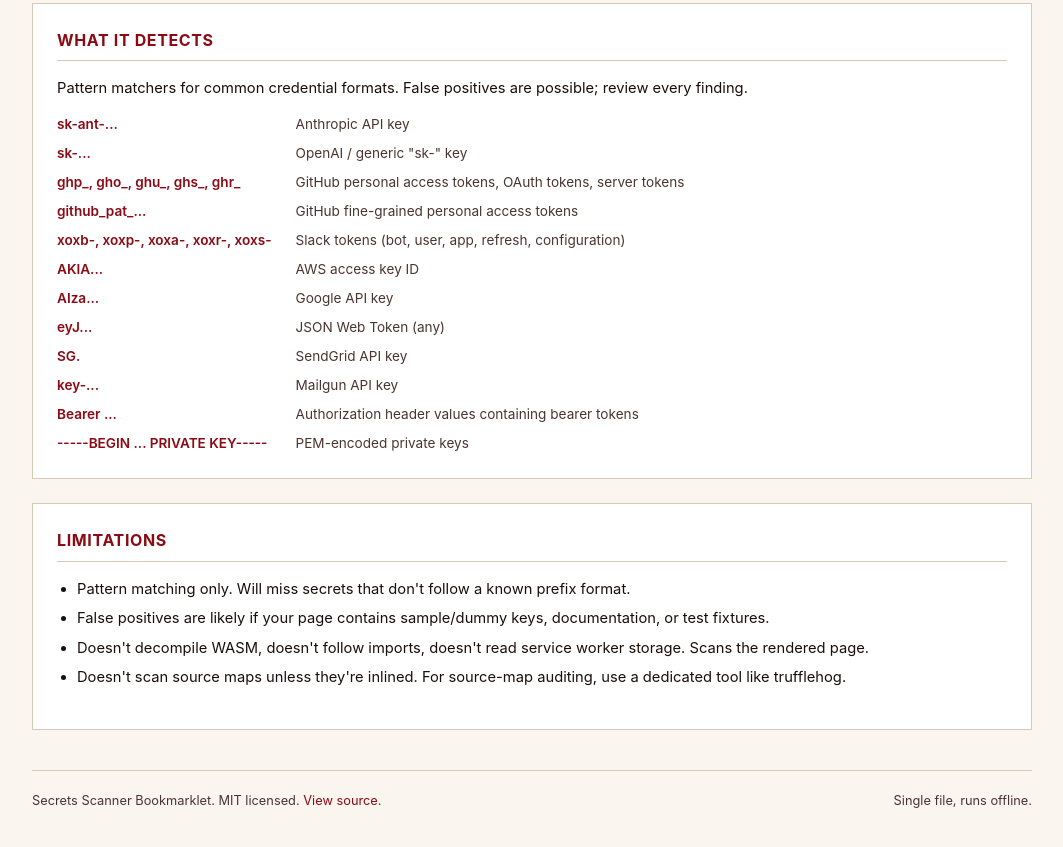
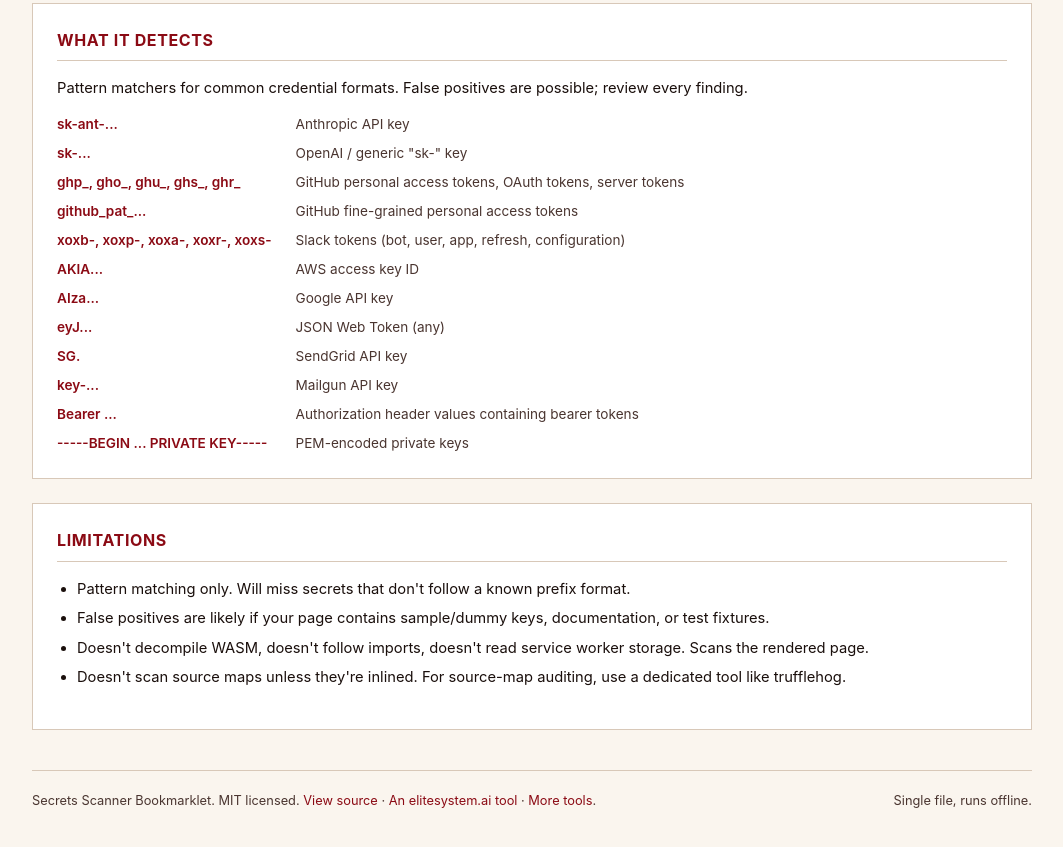
Before and after one commit to 0xelitesystem/secrets-scanner-bookmarklet, a plain HTML site: page index.html in a window 1280 px wide. Shown: the part 1926-2773 px from the top of the page, without its empty margins (108-1171 px from the left). Drawn offline with Linux system fonts and the light colour scheme.

Commit message:
Branding and metadata consistency pass

```diff
--- a/index.html
+++ b/index.html
@@ -355,7 +355,7 @@ footer a:hover { text-decoration: underline; }
 </section>
 
 <footer>
-  <div>Secrets Scanner Bookmarklet. MIT licensed. <a href="https://github.com/0xelitesystem/secrets-scanner-bookmarklet" target="_blank" rel="noopener">View source</a>.</div>
+  <div>Secrets Scanner Bookmarklet. MIT licensed. <a href="https://github.com/0xelitesystem/secrets-scanner-bookmarklet" target="_blank" rel="noopener">View source</a> &middot; <a href="https://elitesystem.ai" target="_blank" rel="noopener">An elitesystem.ai tool</a> &middot; <a href="https://0xelitesystem.github.io/" target="_blank" rel="noopener">More tools</a>.</div>
   <div>Single file, runs offline.</div>
 </footer>
 </div>
```
